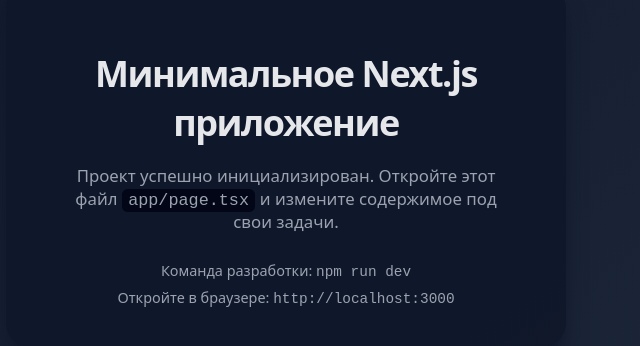
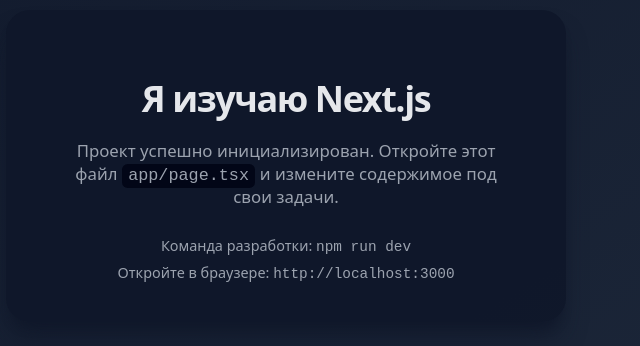
Before and after one commit to vildan-kharisov/referent, a Next.js app: page / in a window 1280 px wide. Shown: the part 234-580 px from the top of the page, without its empty margins (354-994 px from the left). Built offline with nearby package versions, Linux system fonts and the light colour scheme.

Commit message:
Update homepage title to reflect learning focus on Next.js

```diff
--- a/app/page.tsx
+++ b/app/page.tsx
@@ -31,7 +31,7 @@
             letterSpacing: "-0.04em"
           }}
         >
-          Минимальное Next.js приложение
+          Я изучаю Next.js
         </h1>
         <p
           style={{
```
